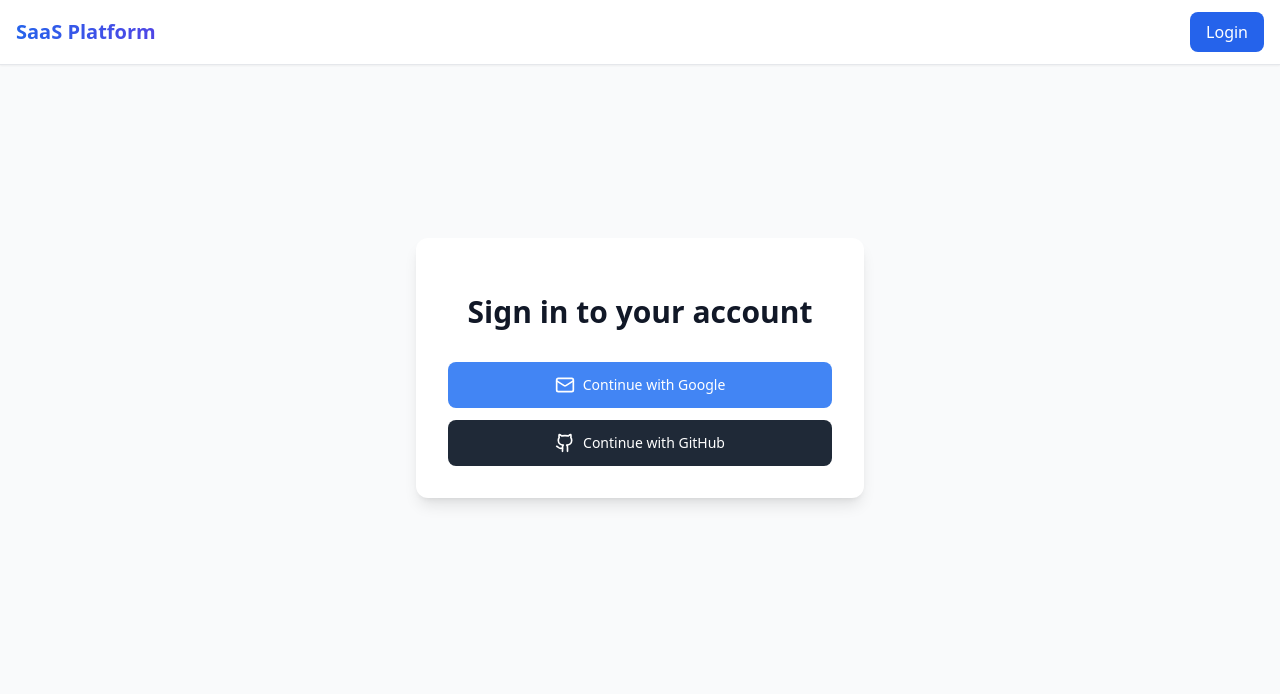
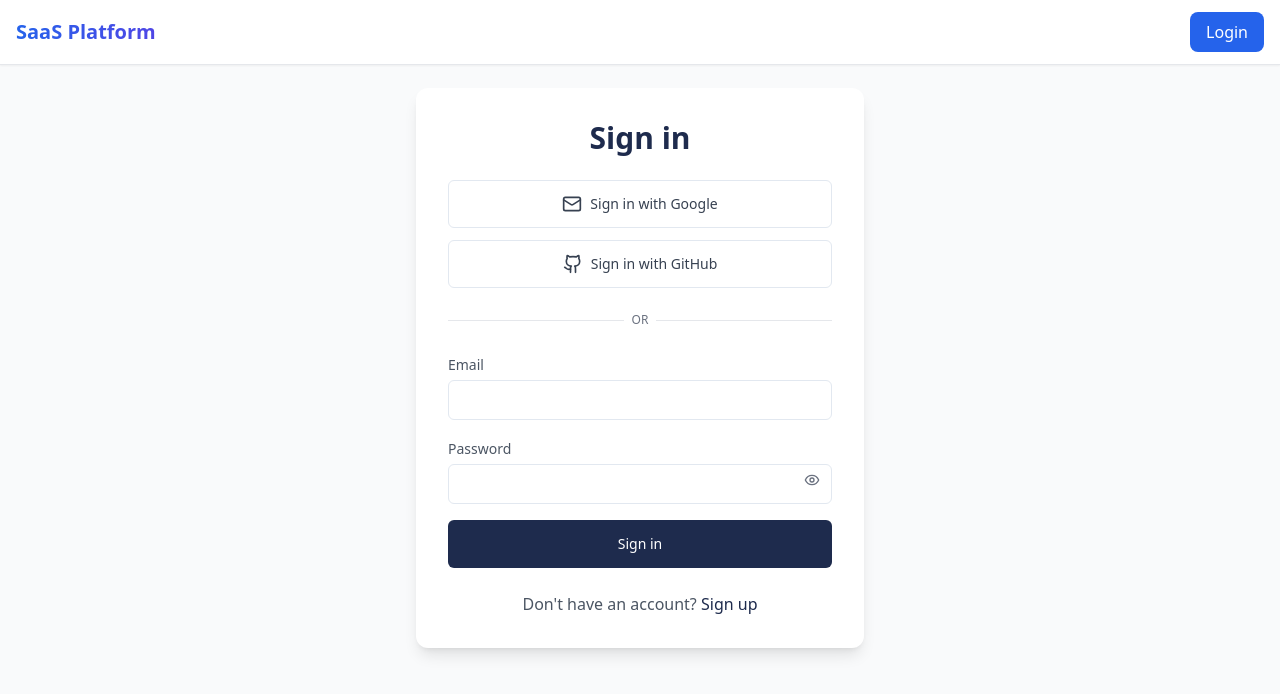
Before and after one commit to mariuszRep/replit-saas-new, a React (Vite) app: page /login in a window 1280 px wide. Shown: the top 694 px of the page. Built offline with nearby package versions, Linux system fonts and the light colour scheme; no server answers.

Commit message:
modernised

```diff
--- a/package.json
+++ b/package.json
@@ -11,11 +11,13 @@
   },
   "dependencies": {
     "@hookform/resolvers": "^3.9.1",
+    "clsx": "^2.1.0",
     "firebase": "^11.0.1",
     "lucide-react": "^0.344.0",
     "react": "^18.3.1",
     "react-dom": "^18.3.1",
     "react-hook-form": "^7.53.2",
+    "tailwind-merge": "^2.2.1",
     "wouter": "^3.3.5",
     "zod": "^3.23.8"
   },
--- a/src/components/Login.tsx
+++ b/src/components/Login.tsx
@@ -1,13 +1,22 @@
 // src/components/Login.tsx
 import { useState } from 'react';
 import { useAuth } from '../context/AuthContext';
-import { Github, Mail } from 'lucide-react';
+import { Github, Mail, EyeIcon, EyeOffIcon } from 'lucide-react';
+import { Button } from './ui/button';
+import { Input } from './ui/input';
+import { Label } from './ui/label';
 
 export default function Login() {
   const { signInWithGoogle, signInWithGithub } = useAuth();
   const [loading, setLoading] = useState(false);
+  const [isLogin, setIsLogin] = useState(true);
+  const [showPassword, setShowPassword] = useState(false);
   const [email, setEmail] = useState('');
   const [password, setPassword] = useState('');
+  const [confirmPassword, setConfirmPassword] = useState('');
+  const [name, setName] = useState('');
+
+  const isPasswordValid = isLogin || (password === confirmPassword && password.length > 0);
 
   const handleGoogleSignIn = async () => {
     setLoading(true);
@@ -31,36 +40,161 @@ export default function Login() {
     }
   };
 
+  const toggleAuthMode = () => {
+    setIsLogin(!isLogin);
+    setPassword('');
+    setConfirmPassword('');
+    setEmail('');
+    setName('');
+  };
+
+  const handleSubmit = async (e: React.FormEvent) => {
+    e.preventDefault();
+    // TODO: Implement email/password auth
+  };
+
   return (
     <div className="min-h-[calc(100vh-4rem)] flex items-center justify-center bg-gray-50 py-12 px-4 sm:px-6 lg:px-8">
-      <div className="max-w-md w-full space-y-8 bg-white p-8 rounded-xl shadow-lg">
-        <div>
-          <h2 className="mt-6 text-center text-3xl font-extrabold text-gray-900">
-            Sign in to your account
+      <div className="max-w-md w-full space-y-6 bg-white p-8 rounded-xl shadow-lg">
+        <div className="space-y-2 text-center">
+          <h2 className="text-3xl font-semibold text-[#1e2b4d]">
+            {isLogin ? 'Sign in' : 'Create account'}
           </h2>
         </div>
 
-        <div className="mt-8 space-y-6">
         <div className="grid gap-3">
-            <button
+          <Button
             onClick={handleGoogleSignIn}
             disabled={loading}
-              className="group relative w-full flex justify-center py-3 px-4 border border-transparent text-sm font-medium rounded-lg text-white bg-[#4285F4] hover:bg-[#357ABD] focus:outline-none focus:ring-2 focus:ring-offset-2 focus:ring-[#4285F4] transition-colors"
+            variant="outline"
+            className="w-full bg-white hover:bg-gray-50 text-gray-700 h-12"
           >
             <Mail className="w-5 h-5 mr-2" />
-              Continue with Google
-            </button>
+            {isLogin ? 'Sign in' : 'Sign up'} with Google
+          </Button>
 
-            <button
+          <Button
             onClick={handleGithubSignIn}
             disabled={loading}
-              className="group relative w-full flex justify-center py-3 px-4 border border-transparent text-sm font-medium rounded-lg text-white bg-gray-800 hover:bg-gray-900 focus:outline-none focus:ring-2 focus:ring-offset-2 focus:ring-gray-800 transition-colors"
+            variant="outline"
+            className="w-full bg-white hover:bg-gray-50 text-gray-700 h-12"
           >
             <Github className="w-5 h-5 mr-2" />
-              Continue with GitHub
+            {isLogin ? 'Sign in' : 'Sign up'} with GitHub
+          </Button>
+        </div>
+
+        <div className="relative">
+          <div className="absolute inset-0 flex items-center">
+            <span className="w-full border-t" />
+          </div>
+          <div className="relative flex justify-center text-xs uppercase">
+            <span className="bg-white px-2 text-gray-500">or</span>
+          </div>
+        </div>
+
+        <form onSubmit={handleSubmit} className="space-y-4">
+          {!isLogin && (
+            <div>
+              <Label htmlFor="name" className="text-gray-600">
+                Name
+              </Label>
+              <Input
+                id="name"
+                type="text"
+                value={name}
+                onChange={(e) => setName(e.target.value)}
+                className="mt-1"
+              />
+            </div>
+          )}
+
+          <div>
+            <Label htmlFor="email" className="text-gray-600">
+              Email
+            </Label>
+            <Input
+              id="email"
+              type="email"
+              value={email}
+              onChange={(e) => setEmail(e.target.value)}
+              className="mt-1"
+            />
+          </div>
+
+          <div className="relative">
+            <Label htmlFor="password" className="text-gray-600">
+              Password
+            </Label>
+            <div className="relative">
+              <Input
+                id="password"
+                type={showPassword ? 'text' : 'password'}
+                value={password}
+                onChange={(e) => setPassword(e.target.value)}
+                className="mt-1 pr-10"
+              />
+              <button
+                type="button"
+                onClick={() => setShowPassword(!showPassword)}
+                className="absolute right-3 top-[calc(50%-12px)] text-gray-500 hover:text-gray-700"
+              >
+                {showPassword ? (
+                  <EyeOffIcon className="h-4 w-4" />
+                ) : (
+                  <EyeIcon className="h-4 w-4" />
+                )}
               </button>
             </div>
           </div>
+
+          {!isLogin && (
+            <div>
+              <Label htmlFor="confirmPassword" className="text-gray-600">
+                Confirm Password
+              </Label>
+              <Input
+                id="confirmPassword"
+                type="password"
+                value={confirmPassword}
+                onChange={(e) => setConfirmPassword(e.target.value)}
+                className="mt-1"
+              />
+            </div>
+          )}
+
+          <Button
+            type="submit"
+            disabled={loading || !isPasswordValid}
+            className="w-full bg-[#1e2b4d] hover:bg-[#1e2b4d]/90 text-white h-12"
+          >
+            {isLogin ? 'Sign in' : 'Sign up'}
+          </Button>
+        </form>
+
+        <div className="text-center text-gray-600">
+          {isLogin ? "Don't have an account?" : "Already have an account?"}{" "}
+          <button
+            onClick={toggleAuthMode}
+            className="text-[#1e2b4d] hover:underline font-medium"
+          >
+            {isLogin ? 'Sign up' : 'Sign in'}
+          </button>
+        </div>
+
+        {!isLogin && (
+          <p className="text-center text-xs text-gray-500">
+            By signing up, you agree to our{" "}
+            <a href="/terms" className="text-[#1e2b4d] hover:underline">
+              Terms of Service
+            </a>{" "}
+            and{" "}
+            <a href="/privacy" className="text-[#1e2b4d] hover:underline">
+              Privacy Policy
+            </a>
+            .
+          </p>
+        )}
       </div>
     </div>
   );
--- /dev/null
+++ b/src/components/ui/button.tsx
@@ -0,0 +1,27 @@
+import { forwardRef } from 'react';
+import { cn } from '../../lib/utils';
+
+export interface ButtonProps extends React.ButtonHTMLAttributes<HTMLButtonElement> {
+  variant?: 'default' | 'outline';
+}
+
+const Button = forwardRef<HTMLButtonElement, ButtonProps>(
+  ({ className, variant = 'default', ...props }, ref) => {
+    return (
+      <button
+        className={cn(
+          'inline-flex items-center justify-center rounded-md text-sm font-medium transition-colors focus:outline-none focus:ring-2 focus:ring-slate-400 focus:ring-offset-2 disabled:opacity-50 disabled:pointer-events-none',
+          variant === 'default' ? 'bg-slate-900 text-white hover:bg-slate-800' : '',
+          variant === 'outline' ? 'border border-slate-200 hover:bg-slate-100' : '',
+          className
+        )}
+        ref={ref}
+        {...props}
+      />
+    );
+  }
+);
+
+Button.displayName = 'Button';
+
+export { Button };
--- /dev/null
+++ b/src/components/ui/input.tsx
@@ -0,0 +1,25 @@
+import { forwardRef } from 'react';
+import { cn } from '../../lib/utils';
+
+export interface InputProps
+  extends React.InputHTMLAttributes<HTMLInputElement> {}
+
+const Input = forwardRef<HTMLInputElement, InputProps>(
+  ({ className, type, ...props }, ref) => {
+    return (
+      <input
+        type={type}
+        className={cn(
+          'flex h-10 w-full rounded-md border border-slate-200 bg-white px-3 py-2 text-sm ring-offset-white file:border-0 file:bg-transparent file:text-sm file:font-medium placeholder:text-slate-500 focus-visible:outline-none focus-visible:ring-2 focus-visible:ring-slate-400 focus-visible:ring-offset-2 disabled:cursor-not-allowed disabled:opacity-50',
+          className
+        )}
+        ref={ref}
+        {...props}
+      />
+    );
+  }
+);
+
+Input.displayName = 'Input';
+
+export { Input };
--- /dev/null
+++ b/src/components/ui/label.tsx
@@ -0,0 +1,24 @@
+import { forwardRef } from 'react';
+import { cn } from '../../lib/utils';
+
+export interface LabelProps
+  extends React.LabelHTMLAttributes<HTMLLabelElement> {}
+
+const Label = forwardRef<HTMLLabelElement, LabelProps>(
+  ({ className, ...props }, ref) => {
+    return (
+      <label
+        ref={ref}
+        className={cn(
+          'text-sm font-medium leading-none peer-disabled:cursor-not-allowed peer-disabled:opacity-70',
+          className
+        )}
+        {...props}
+      />
+    );
+  }
+);
+
+Label.displayName = 'Label';
+
+export { Label };
--- /dev/null
+++ b/src/lib/utils.ts
@@ -0,0 +1,6 @@
+import { clsx, type ClassValue } from 'clsx';
+import { twMerge } from 'tailwind-merge';
+
+export function cn(...inputs: ClassValue[]) {
+  return twMerge(clsx(inputs));
+}
```
Lines whose indentation alone changed are shown as unchanged.
